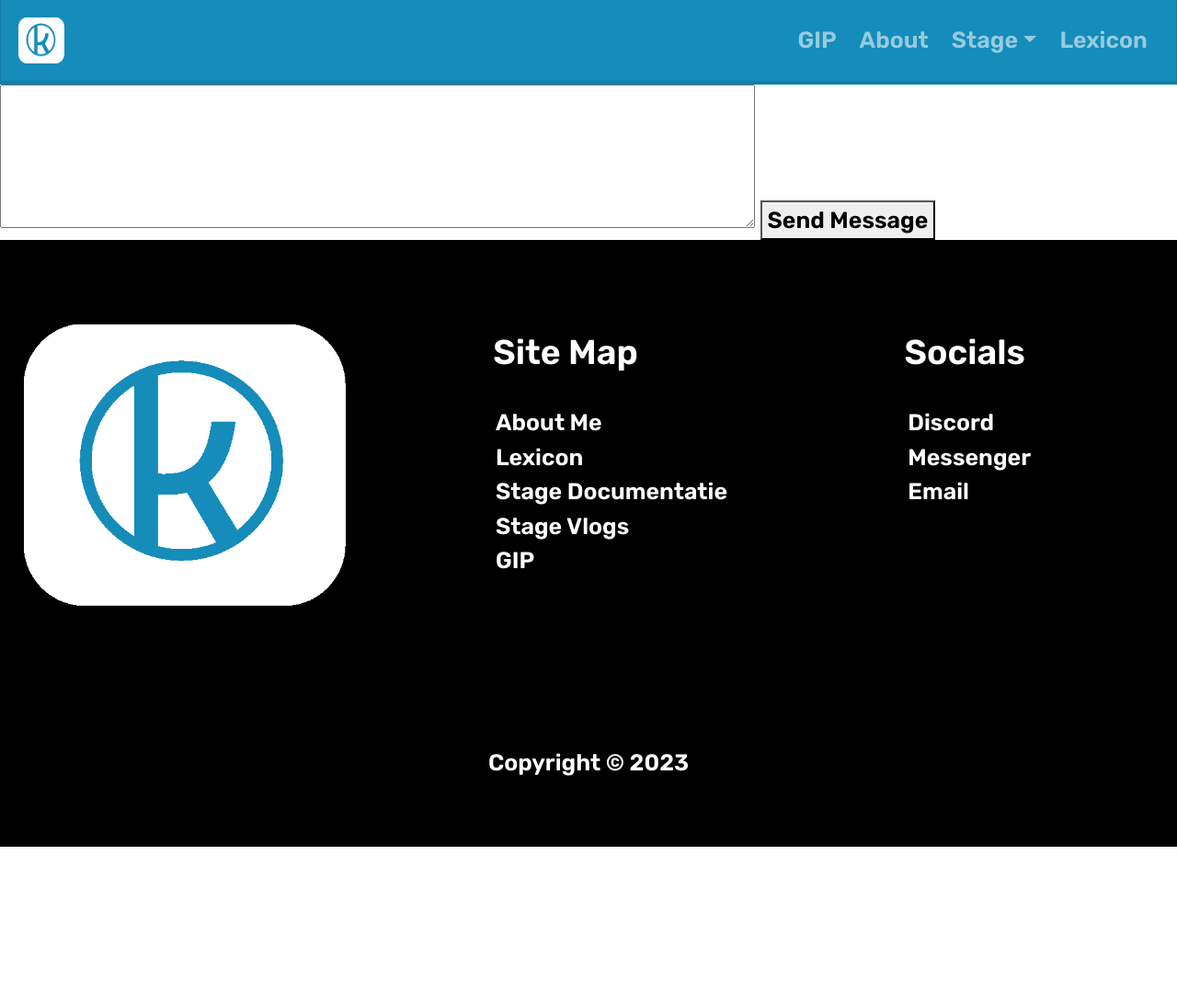
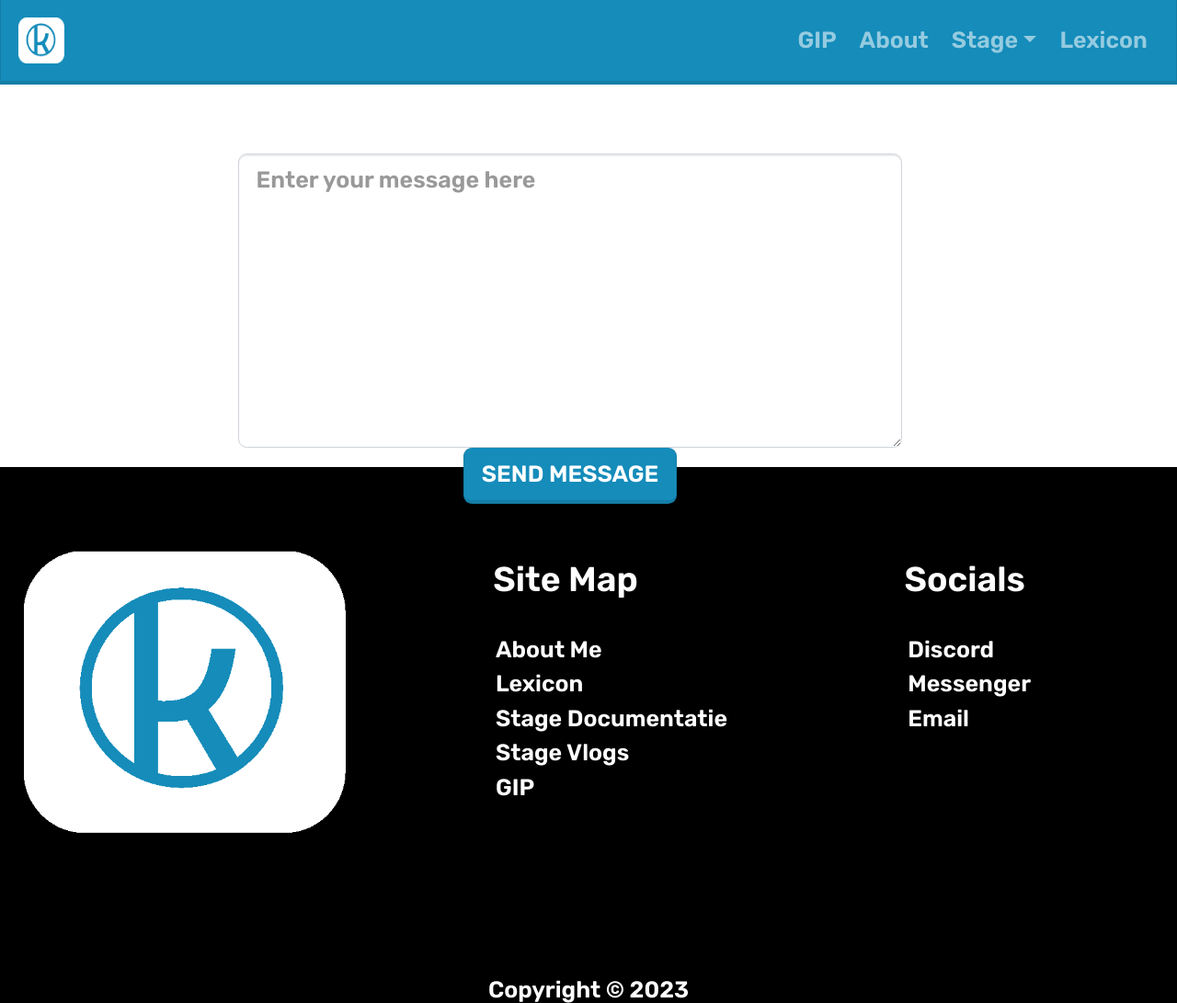
Before and after one commit to KyanoDM/Eindwerk_GIP, a plain HTML site: page Gip_Website/benodigdheden.html in a window 1280 px wide. Shown: the whole page at 92% size. Before the commit the page ends 921 px from the top, so only its background shows below. Drawn offline with nearby package versions, Linux system fonts and the light colour scheme.

Commit message:
Update benodigdheden.html

```diff
--- a/Gip_Website/benodigdheden.html
+++ b/Gip_Website/benodigdheden.html
@@ -58,8 +58,16 @@
         <!--This part above is the nav-->
         <!--Add content below-->
 
-<textarea id="messageInput" rows="4" cols="50"></textarea>
-<button onclick="sendMessage()">Send Message</button>
+<div class="container">
+            <div class="row justify-content-center mt-5">
+              <div class="col-sm-8 text-center">
+                <div class="form-group">
+                  <textarea class="form-control" id="messageInput" rows="8" placeholder="Enter your message here"></textarea>
+                </div>
+                <button class="btn btn-primary" onclick="sendMessage()">Send Message</button>
+              </div>
+            </div>
+          </div>
 
         <script>
         function sendMessage() {
@@ -83,7 +91,6 @@ function sendMessage() {
             if (!response.ok) {
               throw new Error('Failed to send message');
             }
-    alert('Message sent!');
           })
           .catch(error => {
             console.error(error);
```
Lines whose indentation alone changed are shown as unchanged.
